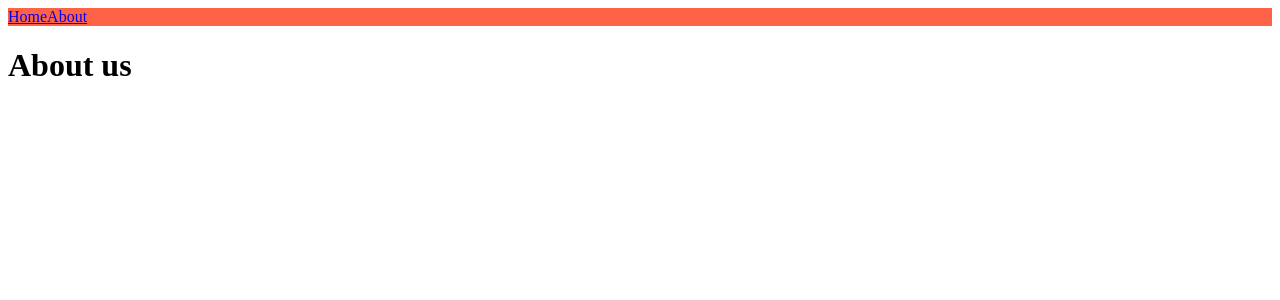
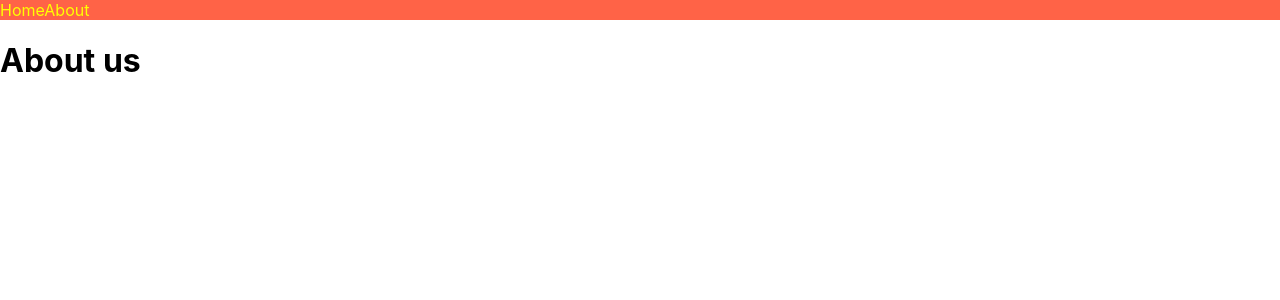
Before and after one commit to LeeGwonSeon/NextJS_NSM, a Next.js app in the folder nextjs-intro/: page /about in a window 1280 px wide. Shown: the top 300 px of the page. Built offline with nearby package versions, Linux system fonts and the light colour scheme.

Commit message:
NextJS_Custom App

```diff
--- a/nextjs-intro/components/NavBar.js
+++ b/nextjs-intro/components/NavBar.js
@@ -1,21 +1,30 @@
 import Link from "next/link";
 import { useRouter } from "next/router";
+import css from "styled-jsx/css";
 
+const { className, styles } = css.resolve`
+  a {
+    text-decoration: none;
+  }
+`;
 
 export default function NavBar() {
   const router = useRouter();
   return (
     <nav>
-      <Link href="/">Home</Link>
-      <Link href="/about">About</Link>
+      <Link href="/" className={className}>
+        Home
+      </Link>
+      <Link href="/about" className={className}>
+        About
+      </Link>
       <style jsx>{`
         nav {
           background-color: tomato;
-        }
-        a {
-          text-decoration: none;
+          color: yellow;
         }
       `}</style>
+      {styles}
     </nav>
   );
 }
--- a/nextjs-intro/package.json
+++ b/nextjs-intro/package.json
@@ -19,6 +19,8 @@
     "next-transpile-modules": "^10.0.0",
     "react": "18.2.0",
     "react-dom": "18.2.0",
+    "react-redux": "^8.0.5",
+    "react-router-dom": "^6.4.3",
     "styled-jsx": "^5.1.0",
     "typescript": "4.8.4"
   }
--- /dev/null
+++ b/nextjs-intro/pages/_app.js
@@ -0,0 +1,11 @@
+import NavBar from "../components/NavBar";
+import "../styles/globals.css"
+
+export default function App({ Component, pageProps }) {
+  return (
+    <>
+      <NavBar />
+      <Component {...pageProps} />
+    </>
+  );
+}
--- a/nextjs-intro/pages/about.js
+++ b/nextjs-intro/pages/about.js
@@ -1,9 +1,6 @@
-import NavBar from "../components/NavBar";
-
 export default function About() {
   return (
     <div>
-      <NavBar />
       <h1>About us</h1>
     </div>
   );
--- a/nextjs-intro/pages/index.js
+++ b/nextjs-intro/pages/index.js
@@ -1,9 +1,6 @@
-import NavBar from "../components/NavBar";
-
 export default function Home() {
   return (
     <div>
-      <NavBar />
       <h1>Home</h1>
     </div>
   );
```
Also changed, not shown: 1 other file (tests, documents, lock files or other folders).
